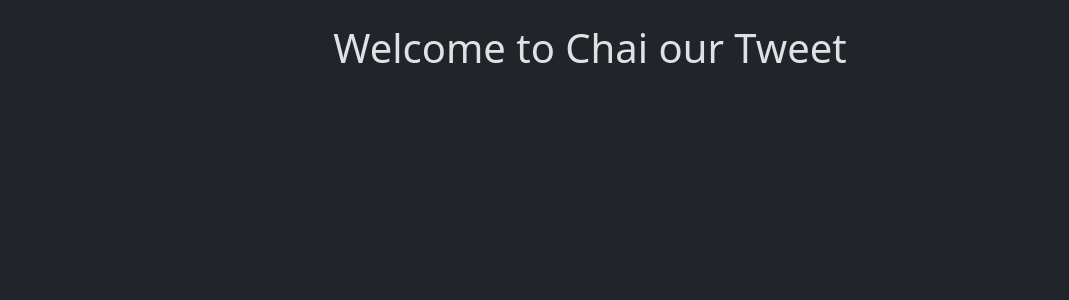
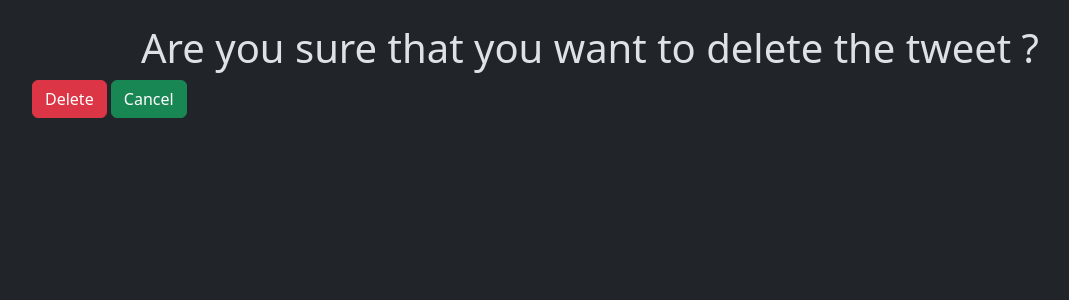
Before and after one commit to Rahulvishwakarma19/DjangoProject, a Django app: template chaiheadq/tweet/templates/tweet_confirm_delete.html in a window 1280 px wide. Shown: the part 56-356 px from the top of the page, without its empty margins (50-1119 px from the left). Run offline with Django 3.2, Linux system fonts and the light colour scheme; the template is opened without the code that fills it, so the values that code supplies are empty.

Commit message:
add delete button

```diff
--- a/chaiheadq/tweet/templates/tweet_confirm_delete.html
+++ b/chaiheadq/tweet/templates/tweet_confirm_delete.html
@@ -5,5 +5,10 @@ Chai our Tweet..
 {% endblock %}
 
 {% block content %}
-<h1 class="text-center mt-4">Welcome to Chai our Tweet</h1>
+<h1 class="text-center mt-4">Are you sure that you want to delete the tweet ?</h1>
+<form method="POST">
+    {% csrf_token %}
+    <button class="btn btn-danger">Delete</button>
+    <a class="btn btn-success" href="{% url 'tweet_list' %}">Cancel</a>
+</form>
 {% endblock %}
--- a/chaiheadq/tweet/views.py
+++ b/chaiheadq/tweet/views.py
@@ -37,7 +37,7 @@ def tweet_edit(request, tweet_id):
     return render(request,'tweet_form.html',{'form':form})
 
 def tweet_delete(request, tweet_id):
-    tweet = get_list_or_404(Tweet, pk=tweet_id, user = request.user)
+    tweet = get_object_or_404(Tweet, pk=tweet_id, user = request.user)
     if request.method == 'POST':
         tweet.delete()
         return redirect('tweet_list')
```
Also changed, not shown: chaiheadq/db.sqlite3.
